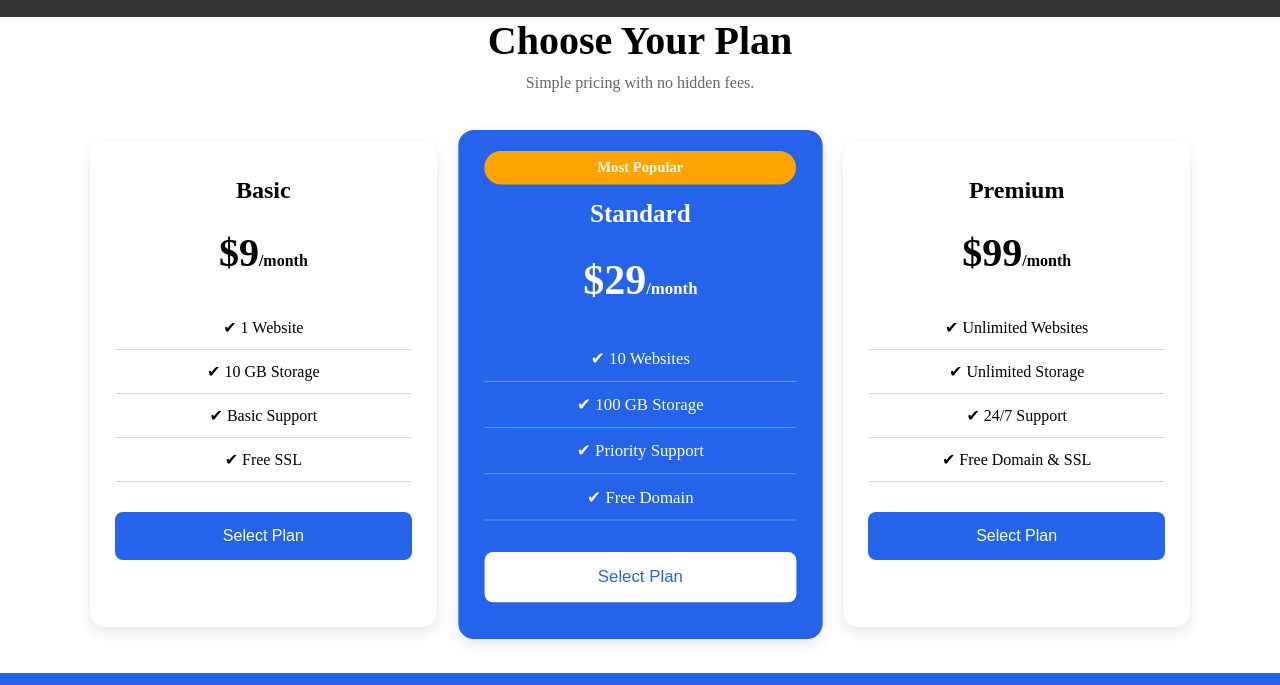
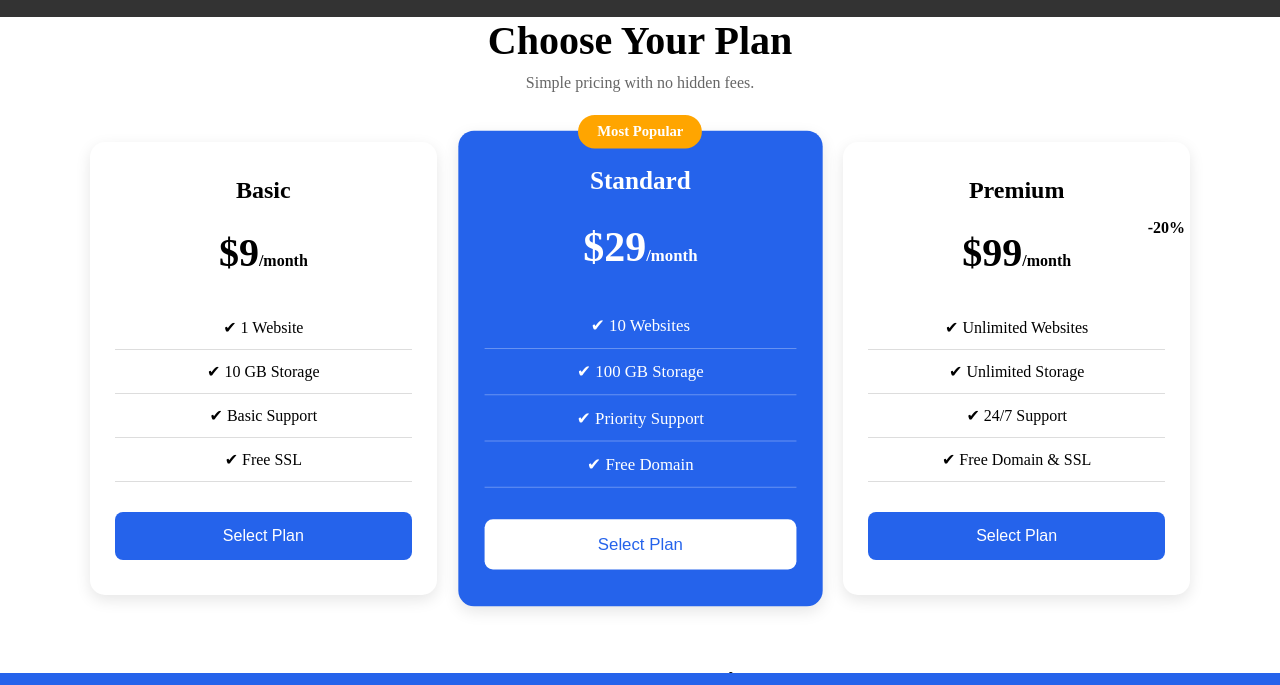
Before and after one commit to riadulislam111/practic-task-module-four, a plain HTML site: page index.html in a window 1280 px wide. Shown: the part 55-740 px from the top of the page. Drawn offline with Linux system fonts and the light colour scheme.

Commit message:
added all files updats and changes

```diff
--- a/index.html
+++ b/index.html
@@ -62,7 +62,7 @@
         <!-- Premium Plan -->
         <article class="pricing-card">
           <h2>Premium</h2>
-          <p class="price">$99<span>/month</span></p>
+          <p class="price">$99<span>/month</span> <span class="discount">-20%</span></p>
 
           <ul class="features">
             <li>✔ Unlimited Websites</li>
--- a/styles/index.css
+++ b/styles/index.css
@@ -104,6 +104,16 @@
 
     transition: 0.3s;
 }
+.price {
+    position: relative;
+}
+
+.discount {
+    position: absolute;
+
+    top: -10px;
+    right: -20px;
+}
 
 /* Hover Effect */
 
@@ -124,7 +134,7 @@
 /* Badge */
 
 .badge {
-    position: relative;
+    position: absolute;
 
     top: -15px;
     left: 50%;
@@ -288,3 +298,10 @@
 .contact-bar button:hover {
     background-color: #f5e9e9;
 }
+
+/* responsive  */
+@media(max-width: 768px) {
+    .pricing-container {
+        grid-template-columns: 1fr;
+    }
+}
```
